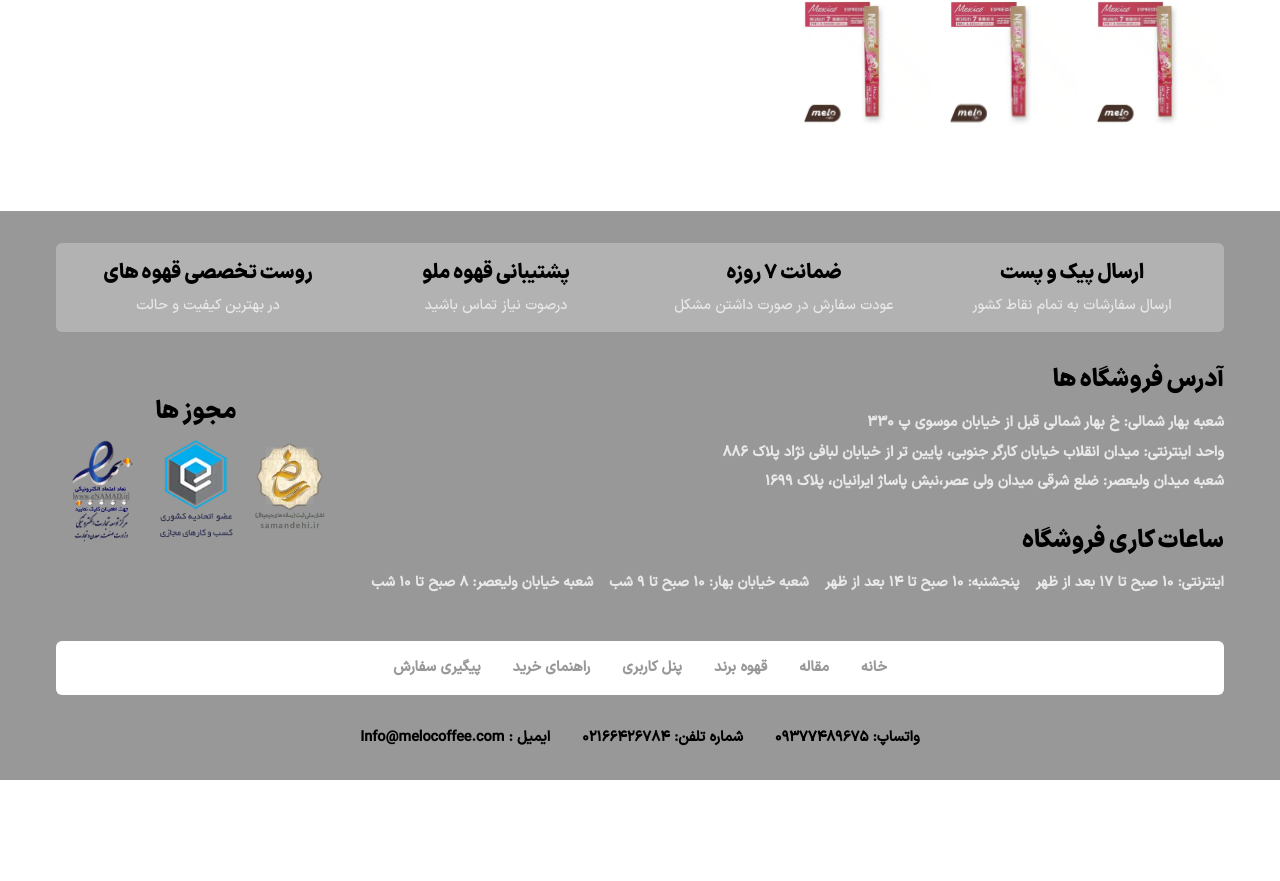
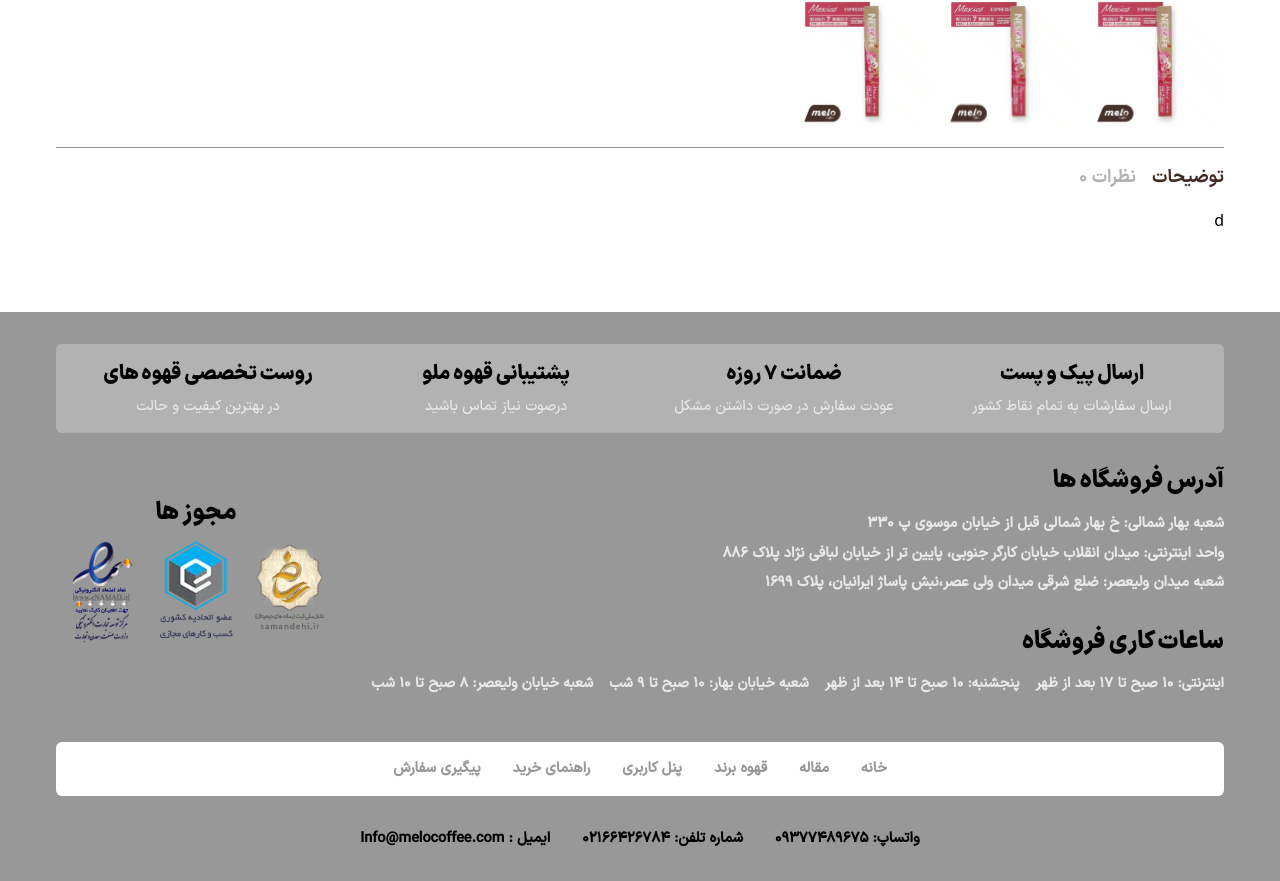
Before and after one commit to mohammadmehdidalvandii/mello-coffee, a Next.js app: page /shop/1 in a window 1280 px wide. Shown: the part 875-1756 px from the top of the page. Before the commit the page ends 1655 px from the top, so only its background shows below. Built offline with nearby package versions, Linux system fonts and the light colour scheme.

Commit message:
created section Info for singleProduct

```diff
--- /dev/null
+++ b/src/components/template/shop/Info/Info.tsx
@@ -0,0 +1,29 @@
+"use client"
+import React, { useState } from 'react'
+
+const Info:React.FC = ()=>{
+    const [menu , setMenu] = useState<String>("describe")
+
+    const handlerMenu = (menuID : String)=>{
+        setMenu(menuID)
+    }
+
+  return (
+    <section className="block mt-4">
+            <div className="flex items-center gap-4">
+                <button className={menu === "describe" ? "block font-iranBold text-lg text-primary-200 cursor-pointer " :"block font-iranBold text-lg text-secondary-200 cursor-pointer" }
+                onClick={()=>handlerMenu("describe")}
+                >توضیحات</button>
+                <button className={menu === "comment" ? "block font-iranBold text-lg text-primary-200 cursor-pointer " :"block font-iranBold text-lg text-secondary-200 cursor-pointer" }
+                onClick={()=>handlerMenu("comment")}
+                >نظرات 0</button>
+            </div>
+            <div className="block mt-4">
+                {menu === "describe" && (<h1>d</h1>)}
+                {menu === "comment" && (<h1>c</h1>)}
+            </div>
+    </section>
+  )
+}
+
+export default Info
--- a/src/components/template/shop/SingleProducts/SingleProducts.tsx
+++ b/src/components/template/shop/SingleProducts/SingleProducts.tsx
@@ -1,6 +1,7 @@
 import React from 'react'
 import Gallery from '../Gallery/Gallery'
 import Details from '../Details/Details'
+import Info from '../Info/Info'
 
 const SingleProducts:React.FC = ()=>{
   return (
@@ -14,6 +15,9 @@
                     <Details/>
                 </div>
             </div>
+            <div className="block mt-4 border-t border-secondary-100">
+              <Info/>
+            </div>
         </div>
     </section>
 )
```
